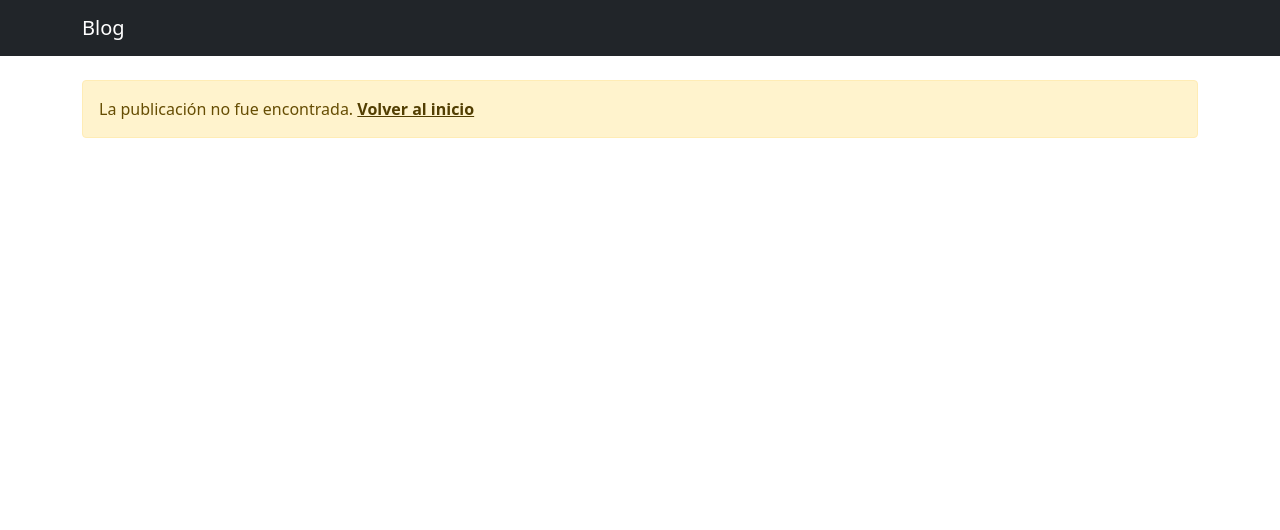
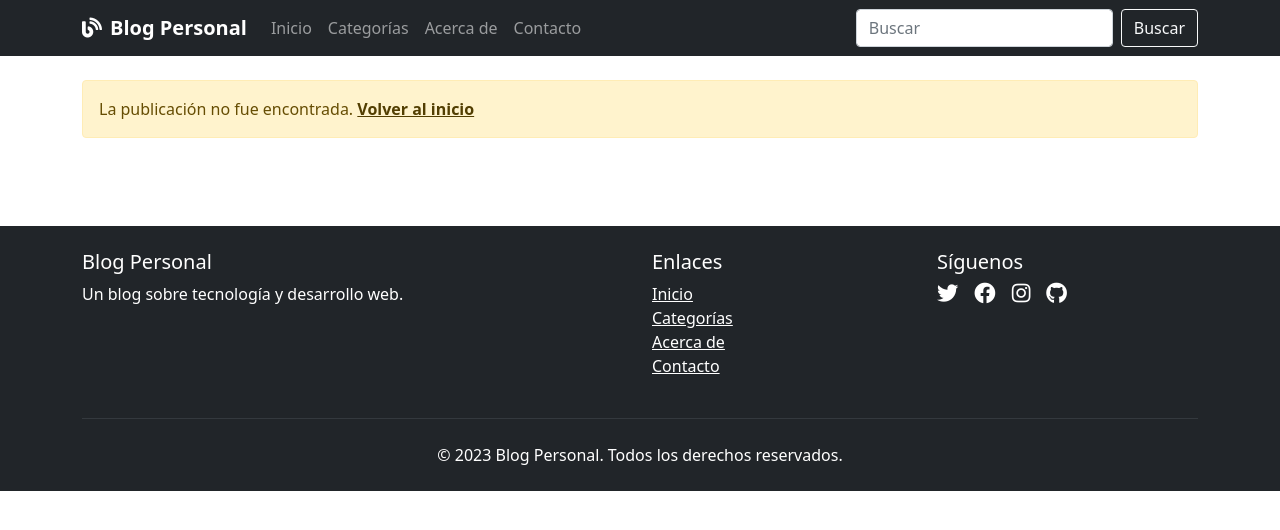
Before and after one commit to frankdevcode/lp2-taller5, a Flask app: template templates/post.html in a window 1280 px wide. Shown: the top 530 px of the page. Run offline with Flask 3, Linux system fonts and the light colour scheme; the template is opened without the code that fills it, so the values that code supplies are empty; parts of the project's set-up code (start-up, migrations or seed data) failed here and were passed over.

Commit message:
Mejorado el sistema de plantillas y la página de inicio con listado de publicaciones

```diff
--- a/web/app/templates/base.html
+++ b/web/app/templates/base.html
@@ -26,17 +26,86 @@
     <meta name="twitter:site" content="{{ meta.twitter_site }}">
 
     <link href="https://cdn.jsdelivr.net/npm/bootstrap@5.1.3/dist/css/bootstrap.min.css" rel="stylesheet">
+    <link rel="stylesheet" href="https://cdnjs.cloudflare.com/ajax/libs/font-awesome/5.15.4/css/all.min.css">
+    <style>
+        .navbar-brand {
+            font-weight: bold;
+        }
+        footer {
+            margin-top: 3rem;
+            padding: 2rem 0;
+            background-color: #f8f9fa;
+        }
+    </style>
     {% block extra_head %}{% endblock %}
 </head>
 <body>
     <nav class="navbar navbar-expand-lg navbar-dark bg-dark">
         <div class="container">
-            <a class="navbar-brand" href="{{ url_for('blog.index') }}">Blog</a>
+            <a class="navbar-brand" href="{{ url_for('blog.index') }}">
+                <i class="fas fa-blog me-2"></i>Blog Personal
+            </a>
+            <button class="navbar-toggler" type="button" data-bs-toggle="collapse" data-bs-target="#navbarSupportedContent" aria-controls="navbarSupportedContent" aria-expanded="false" aria-label="Toggle navigation">
+                <span class="navbar-toggler-icon"></span>
+            </button>
+            <div class="collapse navbar-collapse" id="navbarSupportedContent">
+                <ul class="navbar-nav me-auto mb-2 mb-lg-0">
+                    <li class="nav-item">
+                        <a class="nav-link{% if request.endpoint == 'blog.index' %} active{% endif %}" href="{{ url_for('blog.index') }}">Inicio</a>
+                    </li>
+                    <li class="nav-item">
+                        <a class="nav-link" href="#">Categorías</a>
+                    </li>
+                    <li class="nav-item">
+                        <a class="nav-link" href="#">Acerca de</a>
+                    </li>
+                    <li class="nav-item">
+                        <a class="nav-link" href="#">Contacto</a>
+                    </li>
+                </ul>
+                <form class="d-flex">
+                    <input class="form-control me-2" type="search" placeholder="Buscar" aria-label="Buscar">
+                    <button class="btn btn-outline-light" type="submit">Buscar</button>
+                </form>
+            </div>
         </div>
     </nav>
-    <main class="container mt-4">
+    <main class="container py-4">
         {% block content %}{% endblock %}
     </main>
+    <footer class="bg-dark text-white py-4">
+        <div class="container">
+            <div class="row">
+                <div class="col-md-6">
+                    <h5>Blog Personal</h5>
+                    <p>Un blog sobre tecnología y desarrollo web.</p>
+                </div>
+                <div class="col-md-3">
+                    <h5>Enlaces</h5>
+                    <ul class="list-unstyled">
+                        <li><a href="{{ url_for('blog.index') }}" class="text-white">Inicio</a></li>
+                        <li><a href="#" class="text-white">Categorías</a></li>
+                        <li><a href="#" class="text-white">Acerca de</a></li>
+                        <li><a href="#" class="text-white">Contacto</a></li>
+                    </ul>
+                </div>
+                <div class="col-md-3">
+                    <h5>Síguenos</h5>
+                    <div class="d-flex">
+                        <a href="#" class="text-white me-3"><i class="fab fa-twitter fa-lg"></i></a>
+                        <a href="#" class="text-white me-3"><i class="fab fa-facebook fa-lg"></i></a>
+                        <a href="#" class="text-white me-3"><i class="fab fa-instagram fa-lg"></i></a>
+                        <a href="#" class="text-white"><i class="fab fa-github fa-lg"></i></a>
+                    </div>
+                </div>
+            </div>
+            <hr class="my-4 bg-secondary">
+            <div class="text-center">
+                <p class="mb-0">&copy; 2023 Blog Personal. Todos los derechos reservados.</p>
+            </div>
+        </div>
+    </footer>
     <script src="https://cdn.jsdelivr.net/npm/bootstrap@5.1.3/dist/js/bootstrap.bundle.min.js"></script>
+    {% block extra_scripts %}{% endblock %}
 </body>
 </html>
```
Also changed, not shown: web/app/blog.py (+37 -3 lines), web/app/templates/blog/index.html (+57 -6 lines), web/app/templates/blog/post_detail.html (added, +89 -0 lines).
